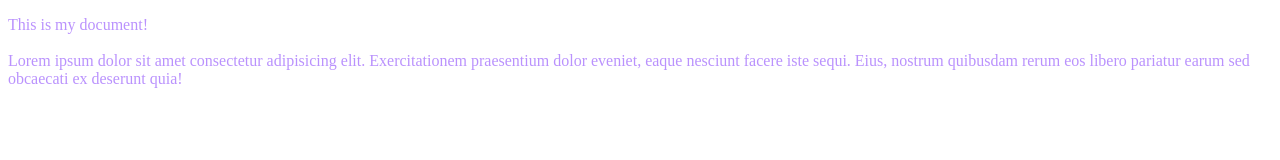
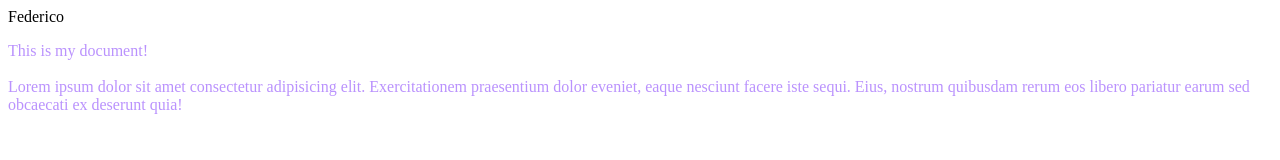
Before and after one commit to peteco83/website-boilerplate, a plain HTML site: page index.html in a window 1280 px wide. Drawn offline with Linux system fonts and the light colour scheme.

Commit message:
add suggestions

```diff
--- a/index.html
+++ b/index.html
@@ -2,8 +2,8 @@
 <html>
   <head>
     <meta charset="UTF-8" />
-    <meta name="author" />
-    <title>Boilerplate</title>
+    <title>Website Boilerplate</title>
+    <author>Federico</author>
     <style>
       p {
         color: #ba92fd;
@@ -11,11 +11,15 @@
     </style>
   </head>
   <body>
-    <p>
-      This is my document!<br /><br />
-      Lorem ipsum dolor sit amet consectetur adipisicing elit. Exercitationem
-      praesentium dolor eveniet, eaque nesciunt facere iste sequi. Eius, nostrum
-      quibusdam rerum eos libero pariatur earum sed obcaecati ex deserunt quia!
-    </p>
+    <header></header>
+    <main>
+      <p>
+        This is my document!<br /><br />
+        Lorem ipsum dolor sit amet consectetur adipisicing elit. Exercitationem
+        praesentium dolor eveniet, eaque nesciunt facere iste sequi. Eius,
+        nostrum quibusdam rerum eos libero pariatur earum sed obcaecati ex
+        deserunt quia!
+      </p>
+    </main>
   </body>
 </html>
```
